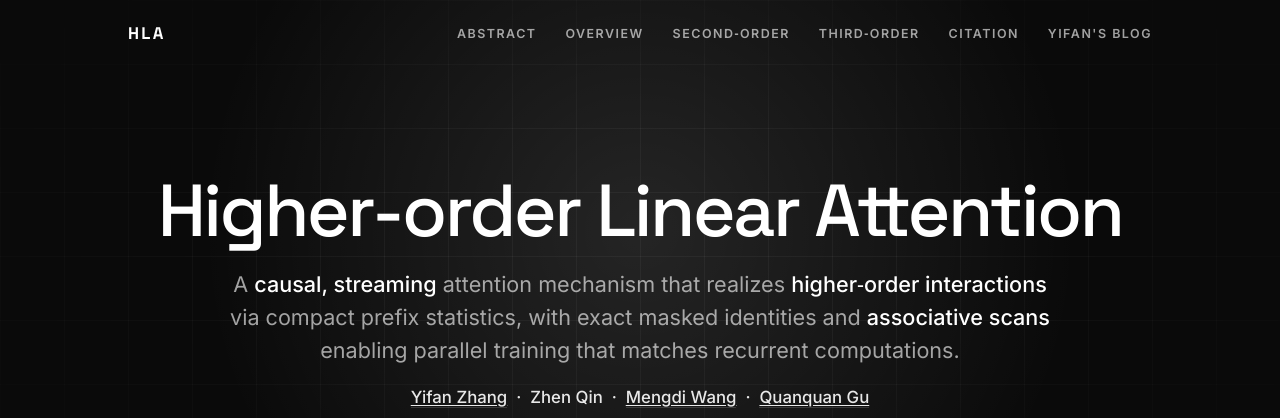
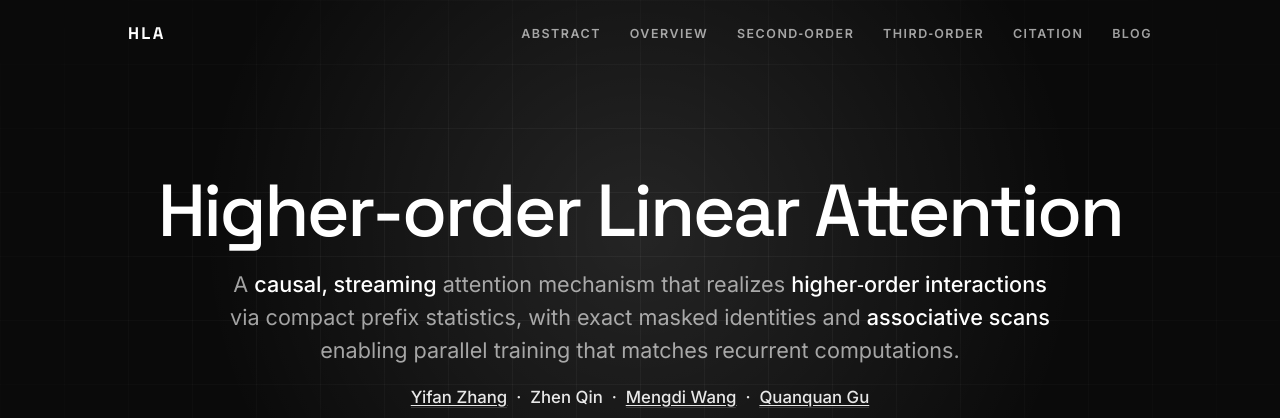
Before and after one commit to yifanzhang-pro/HLA, a plain HTML site: page index.html in a window 1280 px wide. Shown: the top 418 px of the page. Drawn offline with nearby package versions, Linux system fonts and the light colour scheme.

Commit message:
Nav: top-right link 'Yifan's Blog' -> 'Blog'
Co-Authored-By: Claude Opus 4.8 (1M context) <noreply@anthropic.com>

```diff
--- a/index.html
+++ b/index.html
@@ -231,7 +231,7 @@
           <a href="#hla2" class="navbar-item">Second‑Order</a>
           <a href="#hla3" class="navbar-item">Third‑Order</a>
           <a href="#citation" class="navbar-item">Citation</a>
-          <a href="https://yfz.ai/blog" class="navbar-item">Yifan's Blog</a>
+          <a href="https://yfz.ai/blog" class="navbar-item">Blog</a>
         </div>
       </div>
     </div>
```
